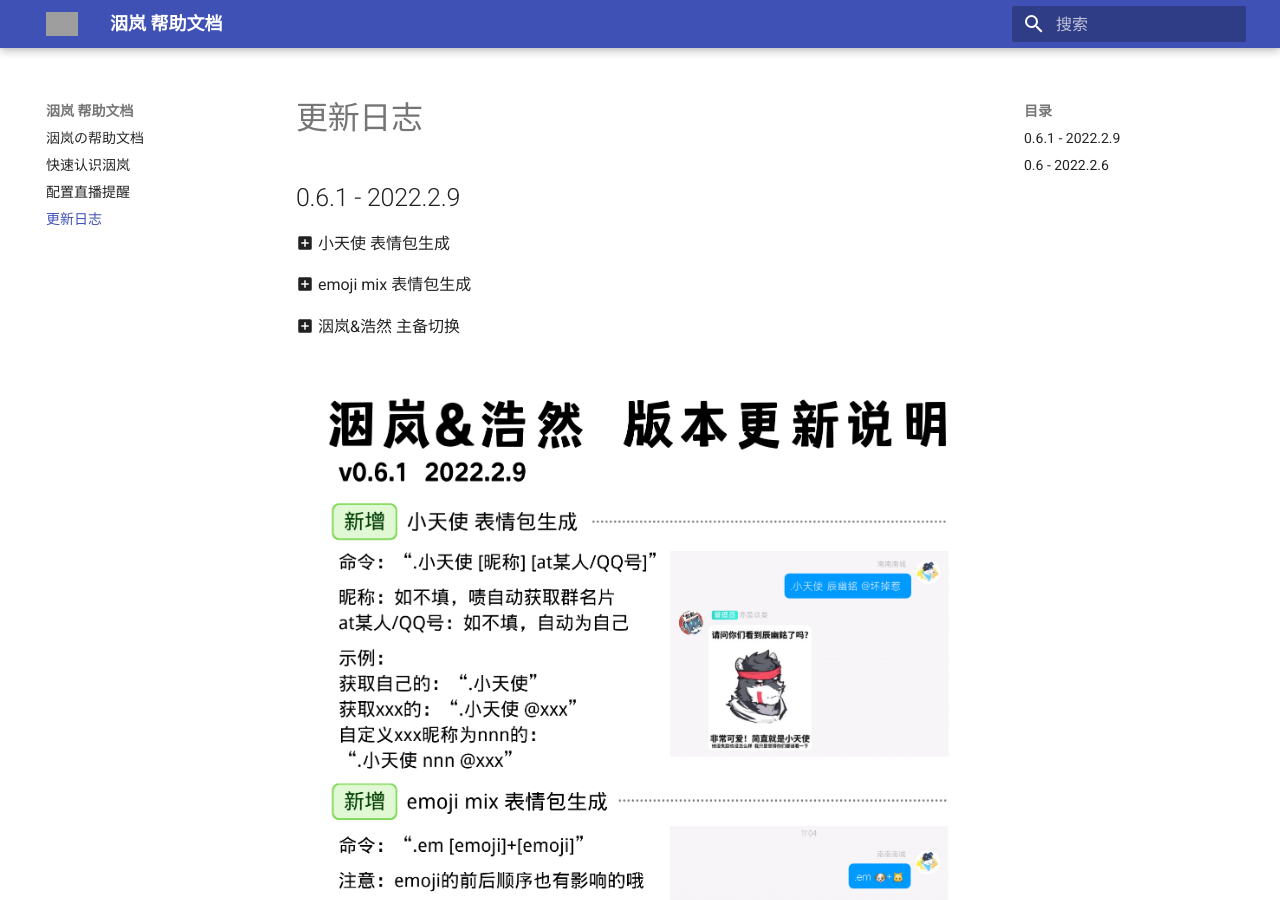
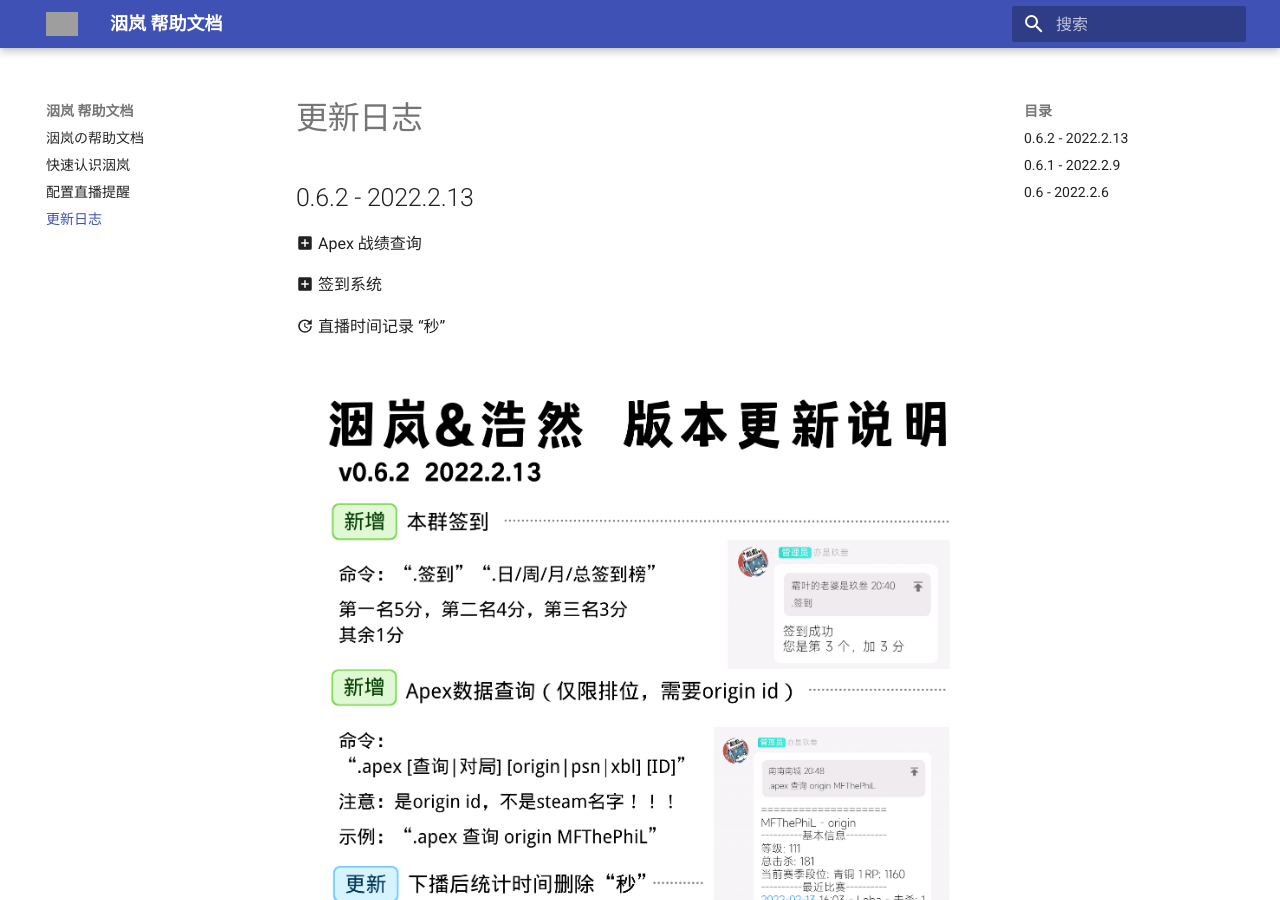
Before and after one commit to colour93/yinlan-help, an MkDocs documentation site: the page built from docs/updateLog.md, in a window 1280 px wide and 900 px high. Built offline with MkDocs 1.6.1 and Material for MkDocs 9.7.7, drawn with Linux system fonts in a browser that asks for light colours; grey boxes are pictures that could not be loaded.

Commit message:
apex , 签到系统

```diff
--- a/docs/updateLog.md
+++ b/docs/updateLog.md
@@ -1,3 +1,13 @@
+
+## 0.6.2 - 2022.2.13
+
+:material-plus-box: Apex 战绩查询
+
+:material-plus-box: 签到系统
+
+:material-update: 直播时间记录 “秒”
+
+![](/imgs/updateLog/0.6.2.png)
 
 ## 0.6.1 - 2022.2.9
 
```
Also changed, not shown: docs/index.md (+9 -0 lines), docs/imgs/updateLog/0.6.2.png (added).
